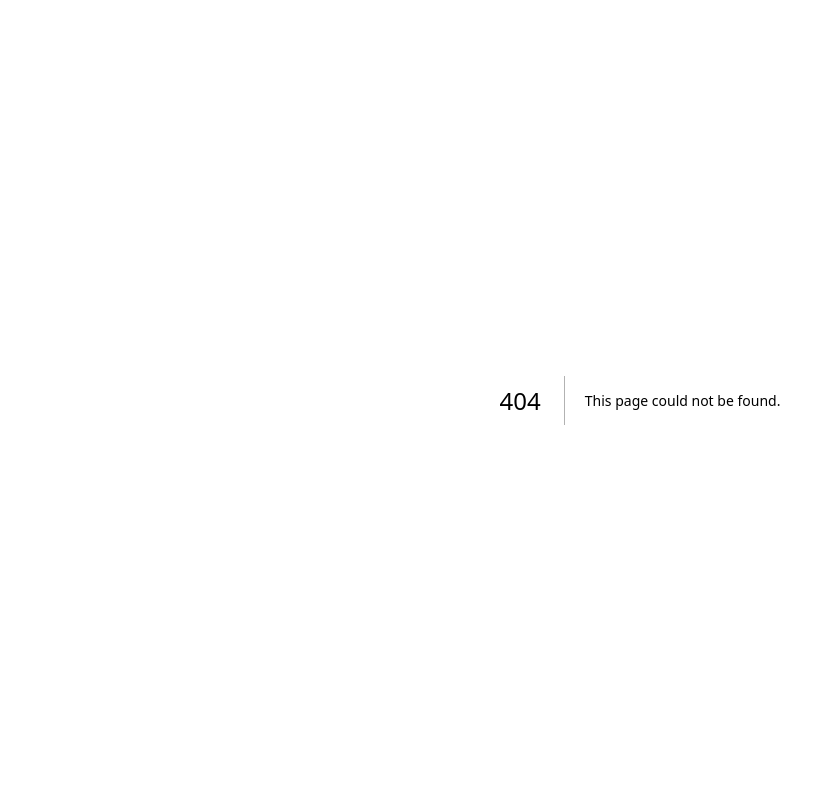
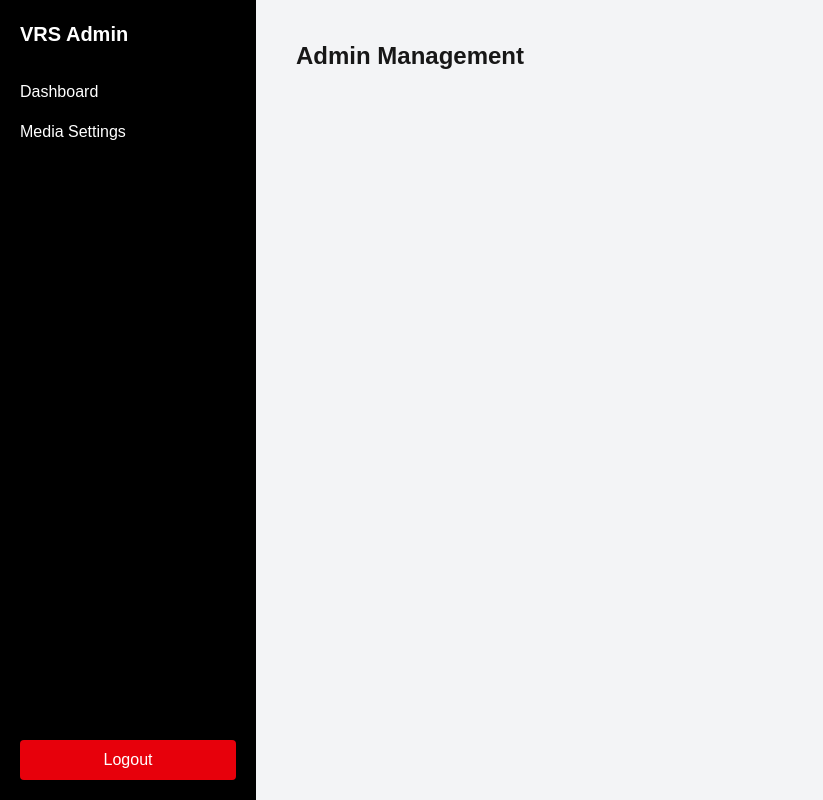
Before and after one commit to dk-pv/VRS-Admin, a Next.js app: page /dashboard/admins in a window 1280 px wide. Before the commit this address had no page. Shown: the whole page, without its empty margins (0-823 px from the left). Built offline with nearby package versions, Linux system fonts and the light colour scheme; sample sign-in values are in the browser's storage.

Commit message:
setup login page

```diff
--- /dev/null
+++ b/src/app/dashboard/admins/page.tsx
@@ -0,0 +1,7 @@
+export default function AdminsPage() {
+  return (
+    <div>
+      <h1 className="text-2xl font-bold">Admin Management</h1>
+    </div>
+  );
+}
--- /dev/null
+++ b/src/app/dashboard/layout.tsx
@@ -0,0 +1,74 @@
+"use client";
+
+import Link from "next/link";
+import { useRouter } from "next/navigation";
+import { useEffect, useState } from "react";
+
+export default function DashboardLayout({
+  children,
+}: {
+  children: React.ReactNode;
+}) {
+  const router = useRouter();
+  const [role, setRole] = useState("");
+
+  useEffect(() => {
+    const token = localStorage.getItem("adminToken");
+    const storedRole = localStorage.getItem("adminRole");
+
+    if (!token) {
+      router.push("/login");
+    } else {
+      setRole(storedRole || "");
+    }
+  }, []);
+
+  const handleLogout = () => {
+    localStorage.removeItem("adminToken");
+    localStorage.removeItem("adminRole");
+    router.push("/login");
+  };
+
+  return (
+    <div className="flex h-screen">
+      {/* Sidebar */}
+      <div className="w-64 bg-black text-white flex flex-col justify-between p-5">
+        <div>
+          <h2 className="text-xl font-bold mb-8">VRS Admin</h2>
+
+          <nav className="flex flex-col gap-4">
+            <Link href="/dashboard" className="hover:text-gray-300">
+              Dashboard
+            </Link>
+
+            <Link href="/dashboard/media" className="hover:text-gray-300">
+              Media Settings
+            </Link>
+
+            {/* 👑 Show only if superadmin */}
+            {role === "superadmin" && (
+              <Link
+                href="/dashboard/admins"
+                className="hover:text-gray-300"
+              >
+                Admin Management
+              </Link>
+            )}
+          </nav>
+        </div>
+
+        <button
+          onClick={handleLogout}
+          className="bg-red-600 p-2 rounded hover:bg-red-700"
+        >
+          Logout
+        </button>
+      </div>
+
+      {/* Main Content */}
+      <div className="flex-1 p-10 bg-gray-100 overflow-y-auto">
+        {children}
+      </div>
+    </div>
+  );
+}
--- /dev/null
+++ b/src/app/dashboard/media/page.tsx
@@ -0,0 +1,7 @@
+export default function MediaPage() {
+  return (
+    <div>
+      <h1 className="text-2xl font-bold">Media Settings</h1>
+    </div>
+  );
+}
--- a/src/app/login/page.tsx
+++ b/src/app/login/page.tsx
@@ -30,6 +30,7 @@ export default function LoginPage() {
 
       // Save token
       localStorage.setItem("adminToken", data.token);
+      localStorage.setItem("adminRole", data.admin.role);
 
       alert("Login Success");
       router.push("/dashboard");
@@ -60,10 +61,7 @@ export default function LoginPage() {
           onChange={(e) => setPassword(e.target.value)}
         />
 
-        <button
-          type="submit"
-          className="w-full bg-black text-white p-2"
-        >
+        <button type="submit" className="w-full bg-black text-white p-2">
           Login
         </button>
       </form>
```
